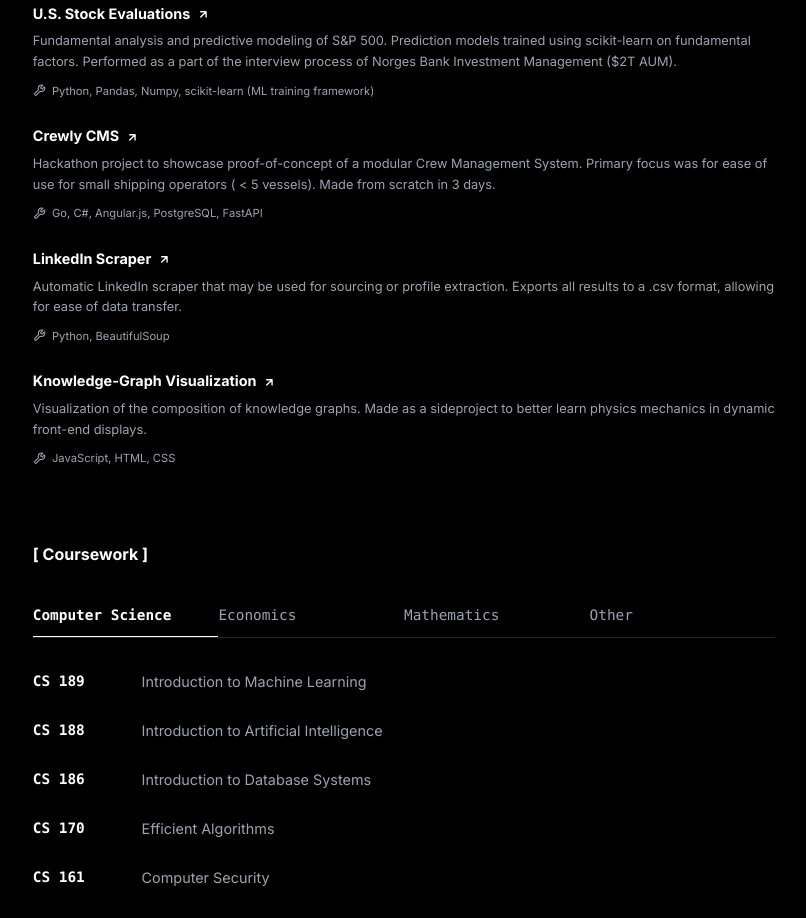
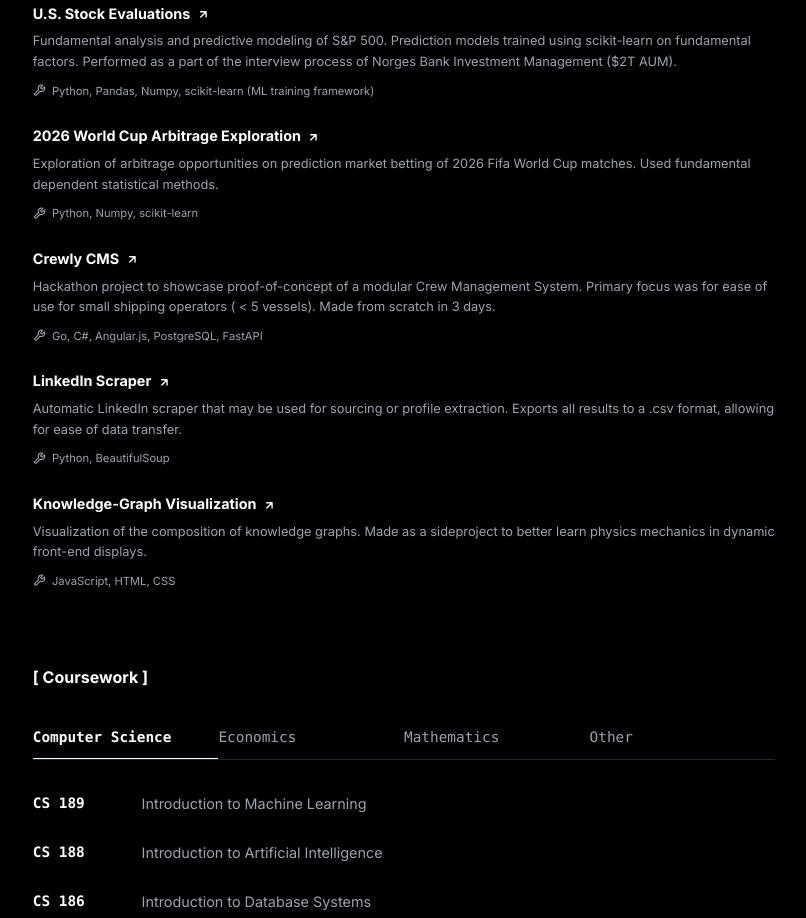
Before and after one commit to mromundset/mromundset.github.io, a React (Vite) app: page / in a window 1280 px wide. Shown: the part 2100-3018 px from the top of the page, without its empty margins (236-1042 px from the left). Built offline with nearby package versions, Linux system fonts and the light colour scheme.

Commit message:
added new project

```diff
--- a/src/components/Projects.tsx
+++ b/src/components/Projects.tsx
@@ -22,6 +22,13 @@ const projects: Project[] = [
     description: 'Fundamental analysis and predictive modeling of S&P 500. Prediction models trained using scikit-learn on fundamental factors. Performed as a part of the interview process of Norges Bank Investment Management ($2T AUM).',
     technologies: 'Python, Pandas, Numpy, scikit-learn (ML training framework)',
     link: 'https://github.com/mromundset/nbim_us_stock_eval'
+  },
+  {
+    id: 'wc2026-arbitrage-exploration',
+    title: '2026 World Cup Arbitrage Exploration',
+    description: 'Exploration of arbitrage opportunities on prediction market betting of 2026 Fifa World Cup matches. Used fundamental dependent statistical methods.',
+    technologies: 'Python, Numpy, scikit-learn',
+    link: 'https://github.com/mromundset/wc2026_arbitrage_exploration'
   },
   {
     id: 'crewly-cms',
```
